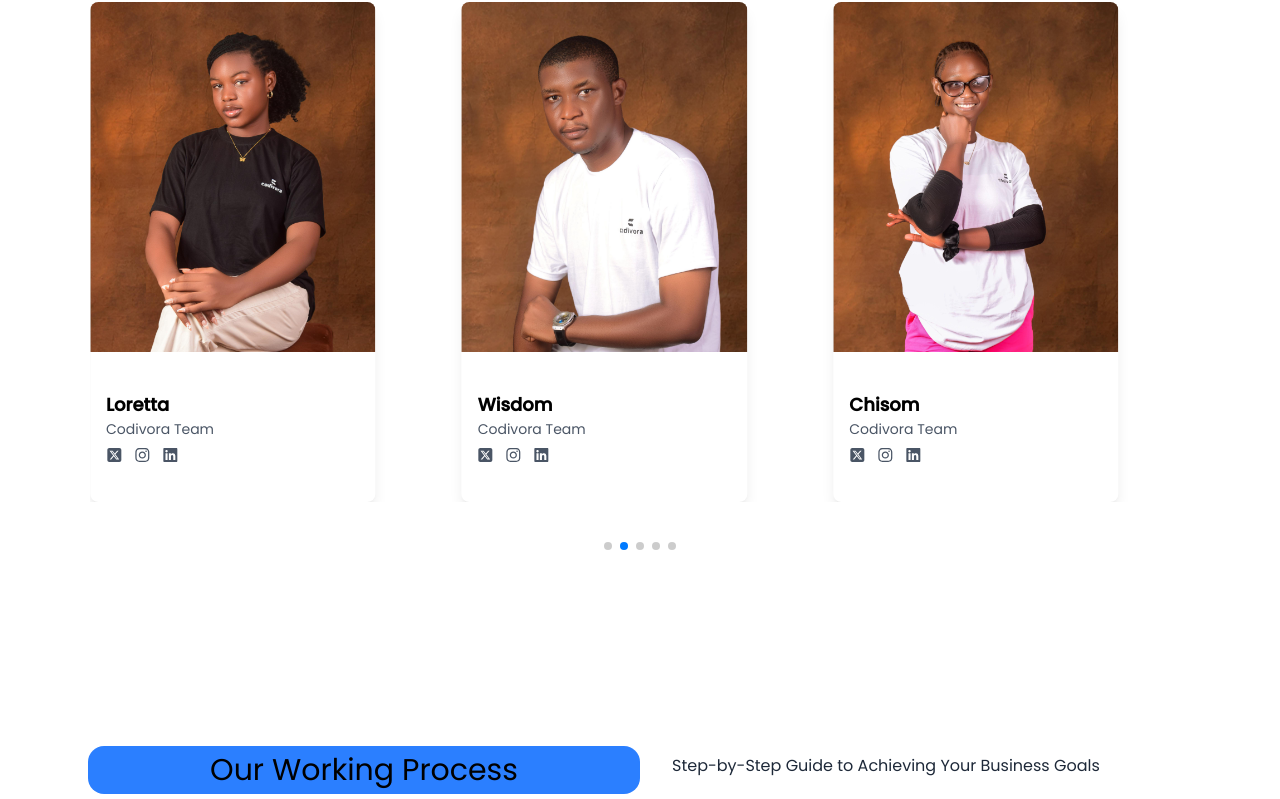
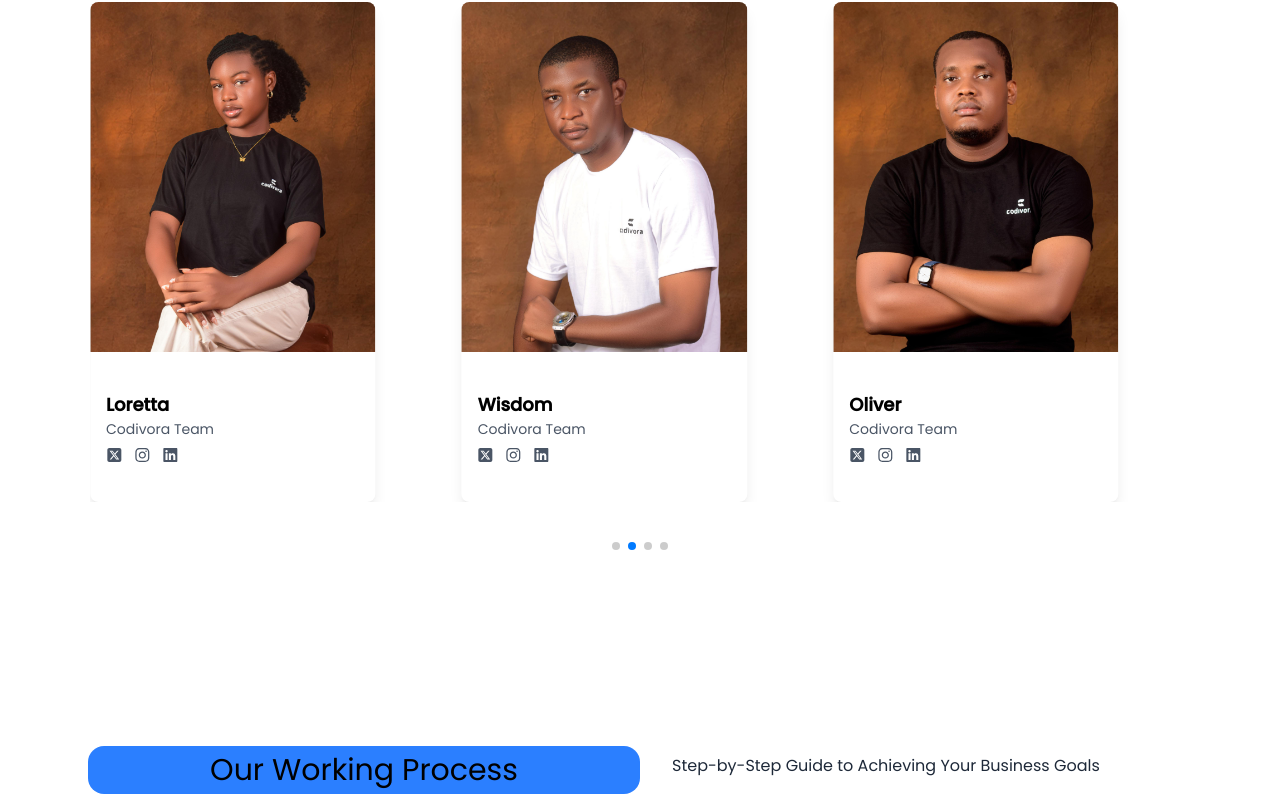
Before and after one commit to kingsLib5/Codivora-Site, a React (Vite) app: page / in a window 1280 px wide. Shown: the part 2951-3750 px from the top of the page. Built offline with nearby package versions, Linux system fonts and the light colour scheme.

Commit message:
last commit

```diff
--- a/src/components/Home-Components/Team.jsx
+++ b/src/components/Home-Components/Team.jsx
@@ -14,7 +14,6 @@ const teamMembers = [
   { name: "Kings", role: "Codivora Team", image: man1 },
   { name: "Loretta", role: "Codivora Team", image: woman1 },
   { name: "Wisdom", role: "Codivora Team", image: man2 },
-  { name: "Chisom", role: "Codivora Team", image: woman3 },
   { name: "Oliver", role: "Codivora Team", image: man4 },
 
 ];
```
